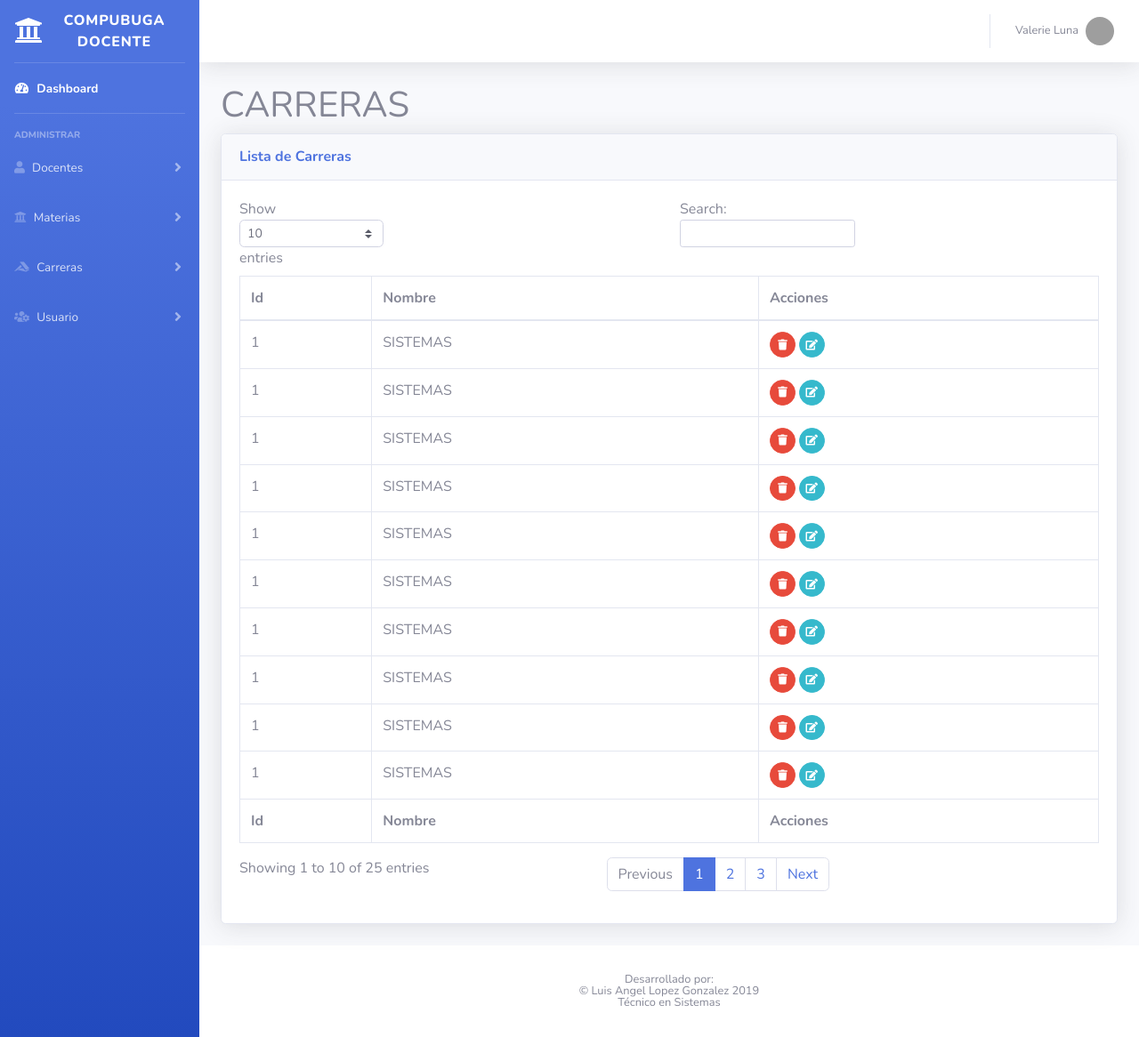
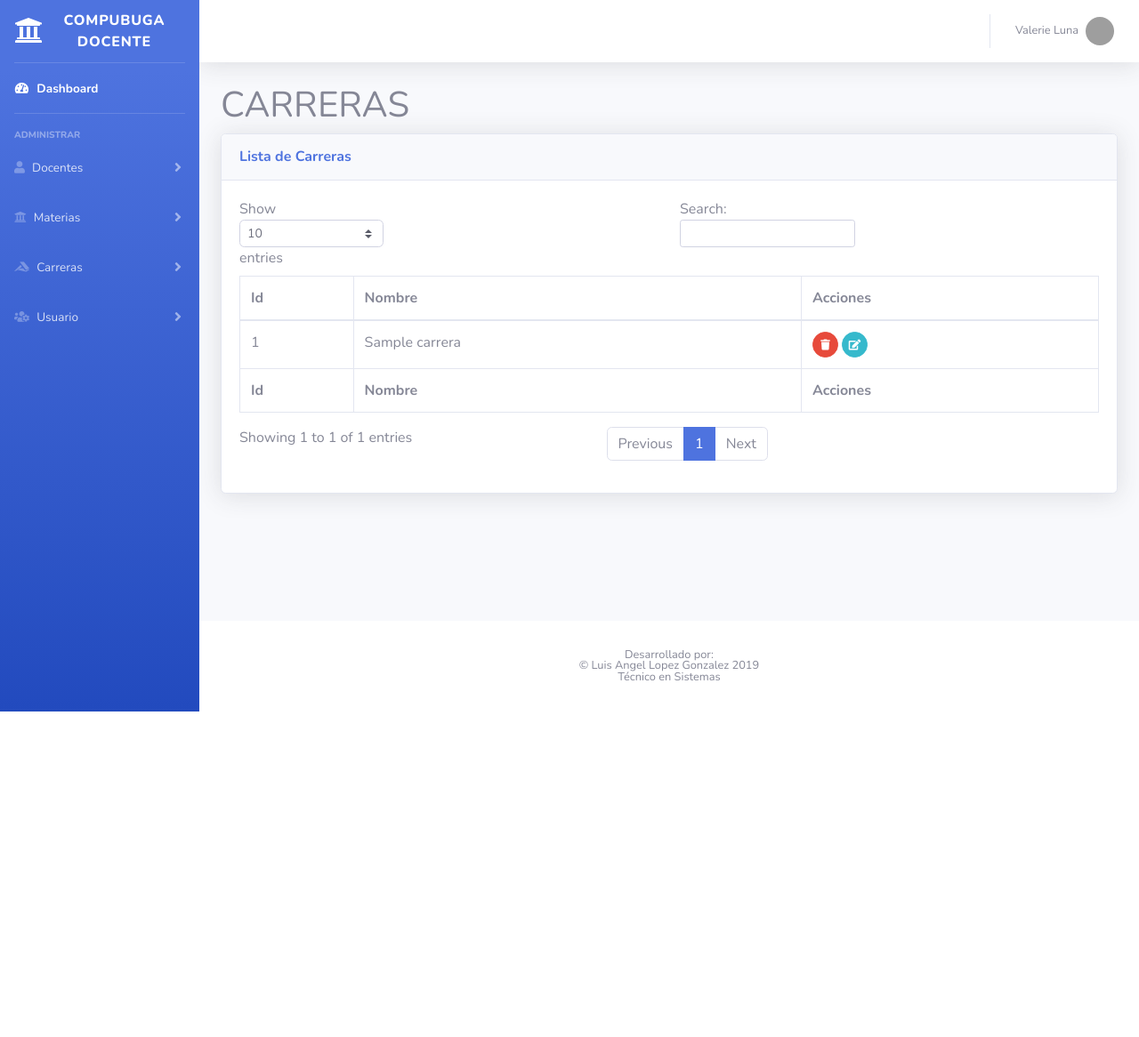
Before and after one commit to blackark7/proyectoCompubuga, a PHP site: page /carrera/carreraAdministrarVista.php in a window 1280 px wide. Shown: the whole page at 89% size. After the commit the page ends 800 px from the top, so only its background shows below. Run offline with PHP 8.4, Linux system fonts and the light colour scheme; tables that the repository leaves empty or names only in its code hold one stand-in row (values such as "Sample post"); grey boxes are pictures that could not be loaded.

Commit message:
casi que no

```diff
--- a/carrera/carreraAdministrarVista.php
+++ b/carrera/carreraAdministrarVista.php
@@ -1,5 +1,6 @@
 <!DOCTYPE html>
 <html lang="en">
+
 
     <head>
 
@@ -27,7 +28,6 @@
 
             <!-- Sidebar menu despegable   -->
             <?php
-
             include_once '../componets/menu.php';
             ?>
             <!-- Content Wrapper -->
@@ -36,7 +36,6 @@
                 <!-- Main Content -->
                 <div id="content">
                     <?php
-
                     include_once '../componets/navBar.php';
                     ?>
                     <div class="container">
@@ -67,14 +66,18 @@
                                         <tbody>
 
                                             <?php
-                $contador = 1;
-                 while ($contador <= 25) {
+                                            include_once "carrerasModelo.php";
+                                            $carrerasModelo = new carrerasModelo();
+                                            $result = $carrerasModelo->mostrarTodos();
+                                            $contador = 0;
+                                            while ($fila = mysqli_fetch_array($result)) {
+
+                                                if ($fila != NULL) {
                                                     $contador++;
 
-                  echo ' <tr>
-
-                  <td>1</td>
-                  <td>SISTEMAS</td>
+                                                    echo '<tr>
+                                            <td>' . $contador . '</td>
+                                            <td>' . $fila['nombre'] . '</td>
 
                   <td>
                     <a href="#" class="btn btn-danger btn-circle btn-sm" data-toggle="tooltip" data-placement="bottom" title="Eliminar">
@@ -85,8 +88,11 @@
                     </a>
                   </td>
                 </tr>';
+                                                }
+                                            }
+                                            ?>
 
-                } ?>
+
 
 
 
@@ -105,7 +111,6 @@
 
                 <!-- Footer -->
                 <?php
-
                 include_once '../componets/footer.php';
                 ?>
                 <!-- End of Footer -->
```
Lines whose indentation alone changed are shown as unchanged.
